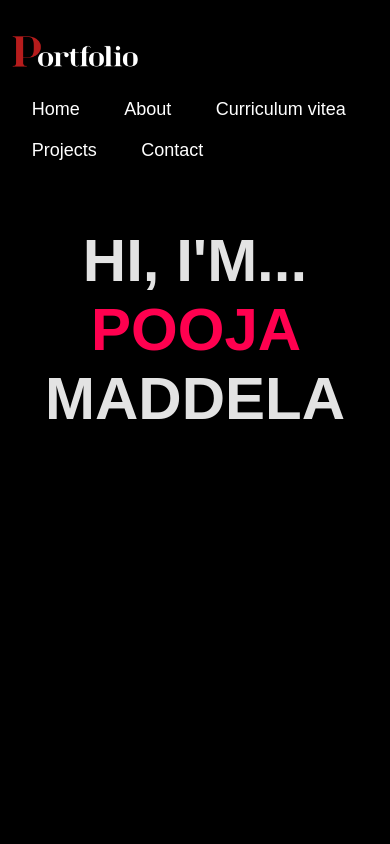
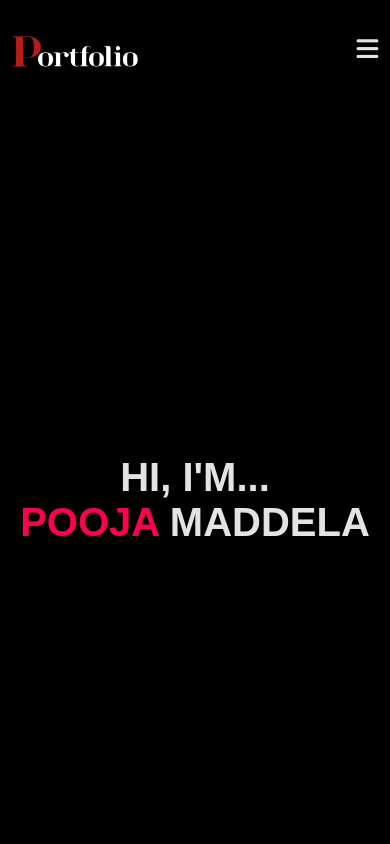
Before and after one commit to poojamaddela/portfolio, a plain HTML site: page index.html in a window 390 px wide. Shown: the top 844 px of the page. Drawn offline with Linux system fonts and the light colour scheme.

Commit message:
added work3

```diff
--- a/index.html
+++ b/index.html
@@ -14,14 +14,15 @@
         <div class="conatiner">
             <nav>
                 <img src="images/logo.jpg" class="logo">
-                <ul>
+                <ul id="sidemenu">
                     <li><a href="#header">Home</a></li>
                     <li><a href="#about">About</a></li>
                     <li><a href="#education">Curriculum vitea </a></li>
                     <li><a href="#projects">Projects</a></li>
                     <li><a href="#contact">Contact</a></li>
+                    <i class="fas fa-solid fa-xmark" onclick="closemenu()"></i>
                 </ul>
-
+                <i class="fas fa-solid fa-bars" onclick="openmenu()"></i>
             </nav>
             <div class="header-text">
                 <h1>Hi, I'm... <br><span>Pooja</span> Maddela</h1>
@@ -142,7 +143,20 @@
                 </div>
             </div>
         </div>
+        <script>
 
+            var sidemenu = document.getElementById("sidemenu");
+
+            function openmenu() {
+                sidemenu.style.right = "0";
+
+            }
+            function closemenu() {
+                sidemenu.style.right = "-200px";
+
+            }
+
+        </script>
 
 </body>
 
--- a/style.css
+++ b/style.css
@@ -278,3 +278,53 @@ form .btn2{
     cursor: pointer;
 
 }
+
+
+/* -----------------css for small screens------------ */
+nav .fas{
+    display: none;
+}
+
+@media only screen and (max-width: 600px){
+    .header-text{
+        margin-top: 100%;
+        font-size: 16px;
+    }
+    .header-text h1{
+        font-size: 40px;
+    }
+    nav .fas{
+        display: block;
+        font-size: 25px;
+    }
+    nav ul{
+        background: #4a4949;
+        position: fixed;
+        top: 0;
+        right: -200px;
+        width: 200px;
+        height: 100vh;
+        padding-top: 50px ;
+        z-index: 2;
+        transition: right 0.5s ;
+    }
+    nav ul li{
+        display: block;
+        margin: 25px;
+    }
+    nav ul .fas{
+        position: absolute;
+        top: 25px;
+        left: 25px;
+        cursor: pointer;
+    }
+    .sub-title{
+        font-size: 40px;
+    }
+    .about-col{
+        font-size: 14px;
+    }
+    .contact-left, .contact-right{
+        flex-basis: 100%;
+    }
+}
```
